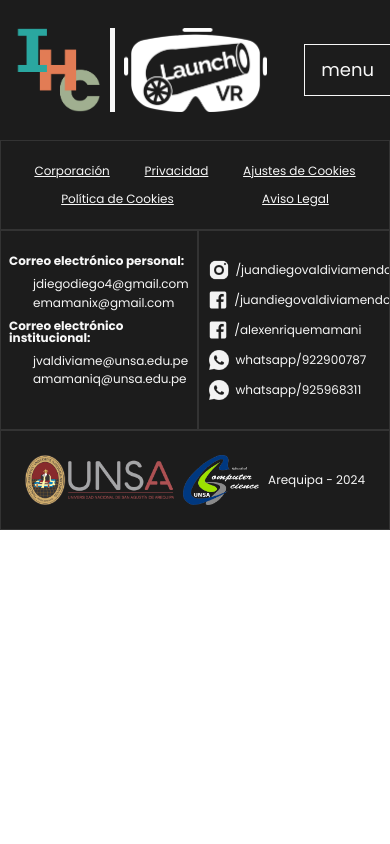
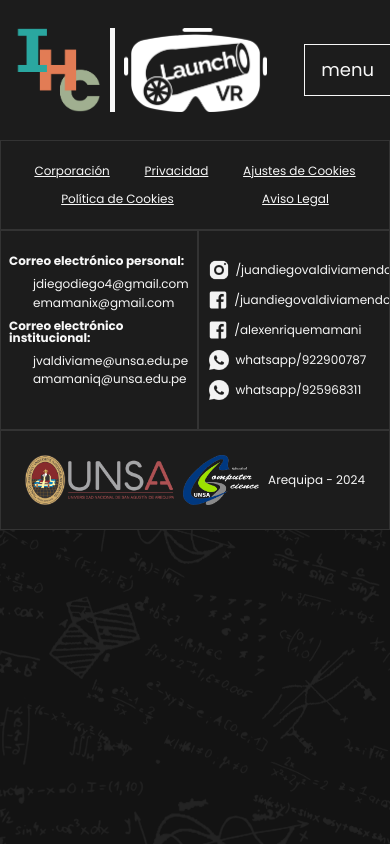
Before and after one commit to JD17VM/LaunchLabVR-ArrowAscendVR-Web, a React (Vite) app: page /LaunchLab/ in a window 390 px wide. Built offline with nearby package versions, Linux system fonts and the light colour scheme.

Commit message:
:lipstick: feat: add background images to body

```diff
--- a/src/assets/styles/estilos_generales.css
+++ b/src/assets/styles/estilos_generales.css
@@ -46,3 +46,33 @@ html{
 *{
     box-sizing: border-box;
 }
+
+body{
+    width:100%;
+    background-size: 100% auto; /* Ajusta la imagen al tamaño del contenedor */
+    background-position: center; /* Centra la imagen en el contenedor */
+    background-repeat: no-repeat;
+}
+
+
+body {
+    background-color: #131313;
+}
+
+body.bg_AA{
+    background-image: url('../imgs/ArrowAscend/Background_Total.png');
+}
+
+
+body.bg_LL{
+    background-image: url('../imgs/LaunchLab/Background_Total.png');
+}
+
+@media only screen and (max-width: 1000px){
+    body{
+        background-size: 200%;
+        background-position: top left;
+        background-repeat: repeat;
+        height: 100vh;
+    }
+}
--- a/src/widgets/Navegador.jsx
+++ b/src/widgets/Navegador.jsx
@@ -43,6 +43,8 @@ export function Navegador() {
         case '/proceso':
         case '/proyectos':
             pageDataToUse = pageData[0];
+            document.body.classList.remove('bg_AA');
+            document.body.classList.add('bg_LL');
             break;
 
         case '/index2':
@@ -51,7 +53,24 @@ export function Navegador() {
         case '/proceso2':
         case '/proyectos2':
             pageDataToUse = pageData[1];
+            document.body.classList.remove('bg_LL');
+            document.body.classList.add('bg_AA');
             break;
+        default:
+            if (location.pathname.startsWith('/documentos2')) { // Usa location.pathname
+                pageDataToUse = pageData[1];
+                document.body.classList.remove('bg_LL');
+                document.body.classList.add('bg_AA');
+                break;
+            } else if (location.pathname.startsWith('/documentos')) {
+                pageDataToUse = pageData[0];
+                document.body.classList.remove('bg_AA');
+                document.body.classList.add('bg_LL');
+                break;
+            }
+            else {
+                pageDataToUse = pageData[0];
+            }
     }
 
     useEffect(() => {
```
Also changed, not shown: src/assets/imgs/ArrowAscend/Background_Total.png (added), src/assets/imgs/LaunchLab/Background_Total.png (added).
